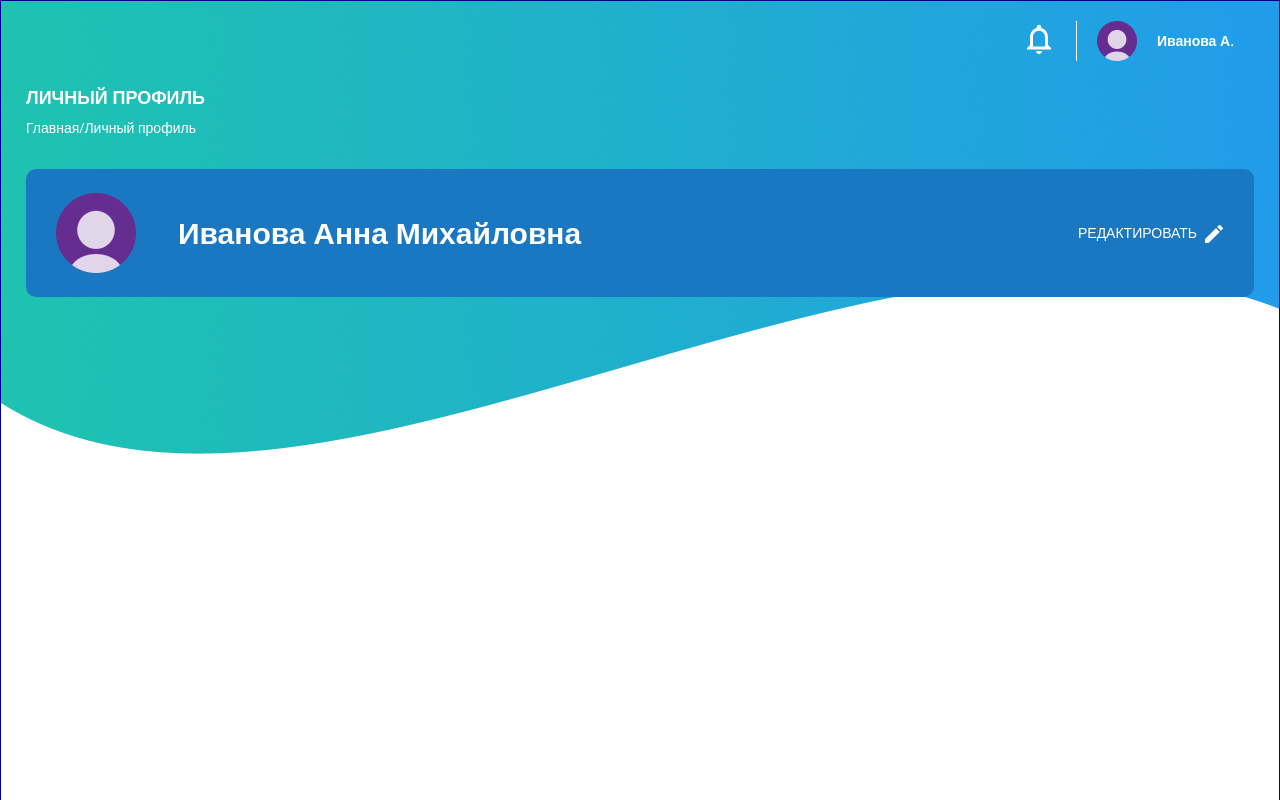
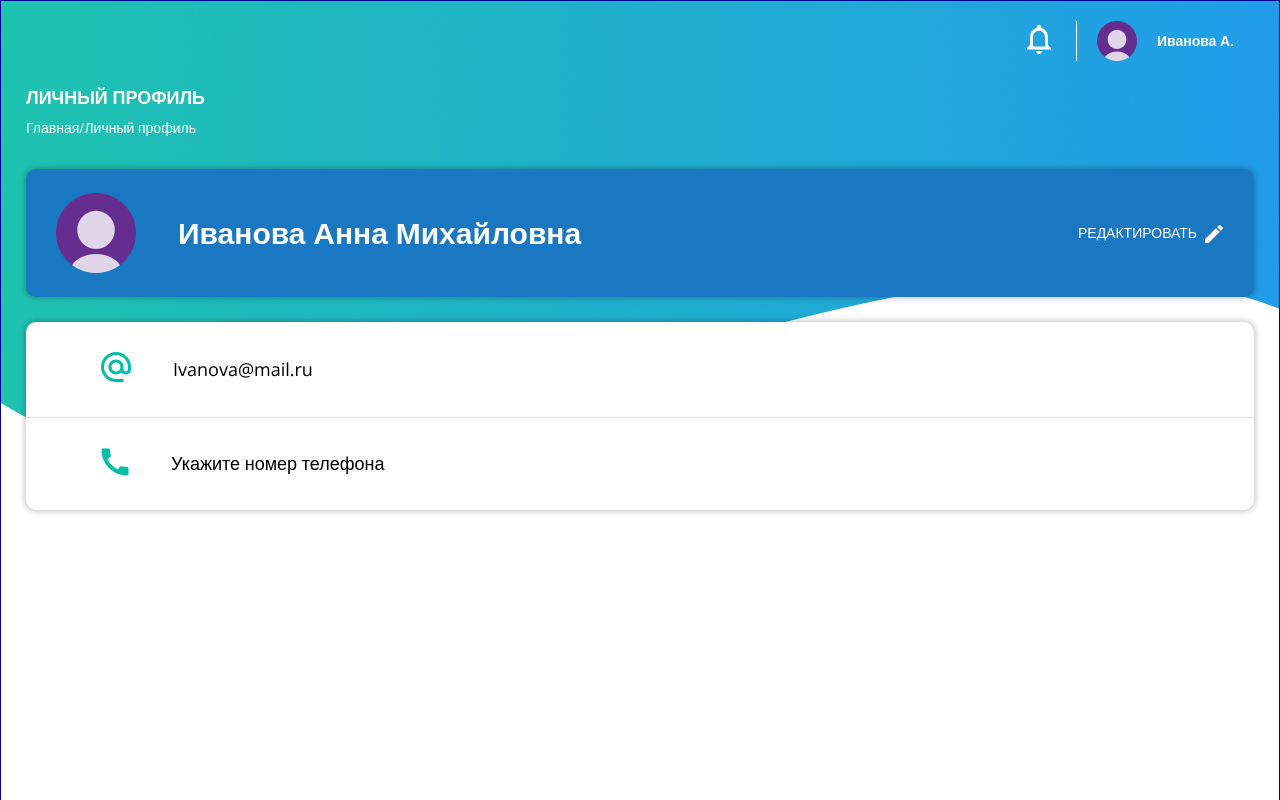
Before and after one commit to RomanEdigarev/profile-01, a React (Create React App) app: page / in a window 1280 px wide. Shown: the top 800 px of the page. Built offline with nearby package versions, Linux system fonts and the light colour scheme.

Commit message:
create and styled info block

```diff
--- a/src/App.scss
+++ b/src/App.scss
@@ -77,6 +77,8 @@
     height: 128px;
     border-radius: 10px;
     background: #1A78C2;
+    margin-bottom: 25px;
+    box-shadow: 0px 0px 6px 1px rgba(0, 0, 0, 0.25);
 
     &__profile-name {
       height: 100%;
@@ -110,4 +112,31 @@
 
   }
 
+  &__info-block {
+    width: 100%;
+    border-radius: 10px;
+    background-color: #fff;
+    box-shadow: 0px 0px 6px 1px rgba(0, 0, 0, 0.25);
+
+    &__row {
+      display: flex;
+      padding: 30px 75px;
+      align-items: center;
+      width: 100%;
+      color: #000;
+      border-bottom: 1px solid #CAE7FE;
+
+      &__title {
+        margin-left: 42px;
+        font-size: 18px;
+      }
+
+      &.end {
+        border-bottom: none;
+      }
+
+    }
+
+  }
+
 }
--- a/src/App.tsx
+++ b/src/App.tsx
@@ -2,15 +2,17 @@ import React from "react";
 import './App.scss';
 import ProfileMenu from "./components/Header/ProfileMenu/ProfileMenu";
 import Title from "./components/Header/Title/Title";
-import MainBlock from "./components/Blocks/MainBlock/MainBlock";
+import MainBlock from "./components/Content/Blocks/MainBlock/MainBlock";
 import Header from "./components/Header/Header";
+import InfoBlock from "./components/Content/Blocks/InfoBlock/InfoBlock";
+import Content from "./components/Content/Content";
 
 
 function App() {
     return (
         <div className="app">
             <Header/>
-            <MainBlock/>
+            <Content/>
         </div>
     );
 }
--- /dev/null
+++ b/src/components/Content/Blocks/InfoBlock/InfoBlock.tsx
@@ -0,0 +1,27 @@
+import React from 'react';
+import MailIcon from "./MailIcon";
+import PhoneIcon from "./PhoneIcon";
+
+const InfoBlock = () => {
+    return (
+        <div className={'app__content__info-block'}>
+
+            <div className='app__content__info-block__row'>
+                <MailIcon/>
+                <div className="app__content__info-block__row__title">
+                    Ivanova@mail.ru
+                </div>
+            </div>
+
+            <div className='app__content__info-block__row end'>
+                <PhoneIcon/>
+                <div className="app__content__info-block__row__title">
+                    Укажите номер телефона
+                </div>
+            </div>
+
+        </div>
+    );
+};
+
+export default InfoBlock;
--- /dev/null
+++ b/src/components/Content/Blocks/InfoBlock/MailIcon.tsx
@@ -0,0 +1,16 @@
+import React from 'react';
+
+const MailIcon = () => {
+    return (
+        <div className={'app__content__info-block__row__icon'}>
+            <svg width="30" height="30" viewBox="0 0 30 30" fill="none" xmlns="http://www.w3.org/2000/svg">
+                <path
+                    d="M15 6.10352e-05C6.72 6.10352e-05 0 6.72006 0 15.0001C0 23.2801 6.72 30.0001 15 30.0001H22.5V27.0001H15C8.49 27.0001 3 21.5101 3 15.0001C3 8.49006 8.49 3.00006 15 3.00006C21.51 3.00006 27 8.49006 27 15.0001V17.1451C27 18.3301 25.935 19.5001 24.75 19.5001C23.565 19.5001 22.5 18.3301 22.5 17.1451V15.0001C22.5 10.8601 19.14 7.50006 15 7.50006C10.86 7.50006 7.5 10.8601 7.5 15.0001C7.5 19.1401 10.86 22.5001 15 22.5001C17.07 22.5001 18.96 21.6601 20.31 20.2951C21.285 21.6301 22.965 22.5001 24.75 22.5001C27.705 22.5001 30 20.1001 30 17.1451V15.0001C30 6.72006 23.28 6.10352e-05 15 6.10352e-05ZM15 19.5001C12.51 19.5001 10.5 17.4901 10.5 15.0001C10.5 12.5101 12.51 10.5001 15 10.5001C17.49 10.5001 19.5 12.5101 19.5 15.0001C19.5 17.4901 17.49 19.5001 15 19.5001Z"
+                    fill="#00BFA5"/>
+            </svg>
+        </div>
+
+    );
+};
+
+export default MailIcon;
--- /dev/null
+++ b/src/components/Content/Blocks/InfoBlock/PhoneIcon.tsx
@@ -0,0 +1,15 @@
+import React from 'react';
+
+const PhoneIcon = () => {
+    return (
+        <div className={'app__content__info-block__row__icon'}>
+            <svg width="28" height="28" viewBox="0 0 28 28" fill="none" xmlns="http://www.w3.org/2000/svg">
+                <path
+                    d="M26.015 19.07C24.17 19.07 22.385 18.77 20.72 18.23C20.195 18.05 19.61 18.185 19.205 18.59L16.85 21.545C12.605 19.52 8.63 15.695 6.515 11.3L9.44 8.81C9.845 8.39 9.965 7.805 9.8 7.28C9.245 5.615 8.96 3.83 8.96 1.985C8.96 1.175 8.285 0.5 7.475 0.5H2.285C1.475 0.5 0.5 0.86 0.5 1.985C0.5 15.92 12.095 27.5 26.015 27.5C27.08 27.5 27.5 26.555 27.5 25.73V20.555C27.5 19.745 26.825 19.07 26.015 19.07Z"
+                    fill="#00BFA5"/>
+            </svg>
+        </div>
+    );
+};
+
+export default PhoneIcon;
--- a/src/components/Blocks/MainBlock/MainBlock.tsx
+++ b/src/components/Content/Blocks/MainBlock/MainBlock.tsx
@@ -1,6 +1,6 @@
 import React from 'react';
-import avatar from '../../../img/avatar-large.png'
-import icon from '../../../img/redactor-icon.png'
+import avatar from '../../../../img/avatar-large.png'
+import icon from '../../../../img/redactor-icon.png'
 
 const MainBlock = () => {
     return (
--- /dev/null
+++ b/src/components/Content/Content.tsx
@@ -0,0 +1,14 @@
+import React from 'react';
+import InfoBlock from "./Blocks/InfoBlock/InfoBlock";
+import MainBlock from "./Blocks/MainBlock/MainBlock";
+
+const Content = () => {
+    return (
+        <div className={'app__content'}>
+            <MainBlock/>
+            <InfoBlock/>
+        </div>
+    );
+};
+
+export default Content;
```
